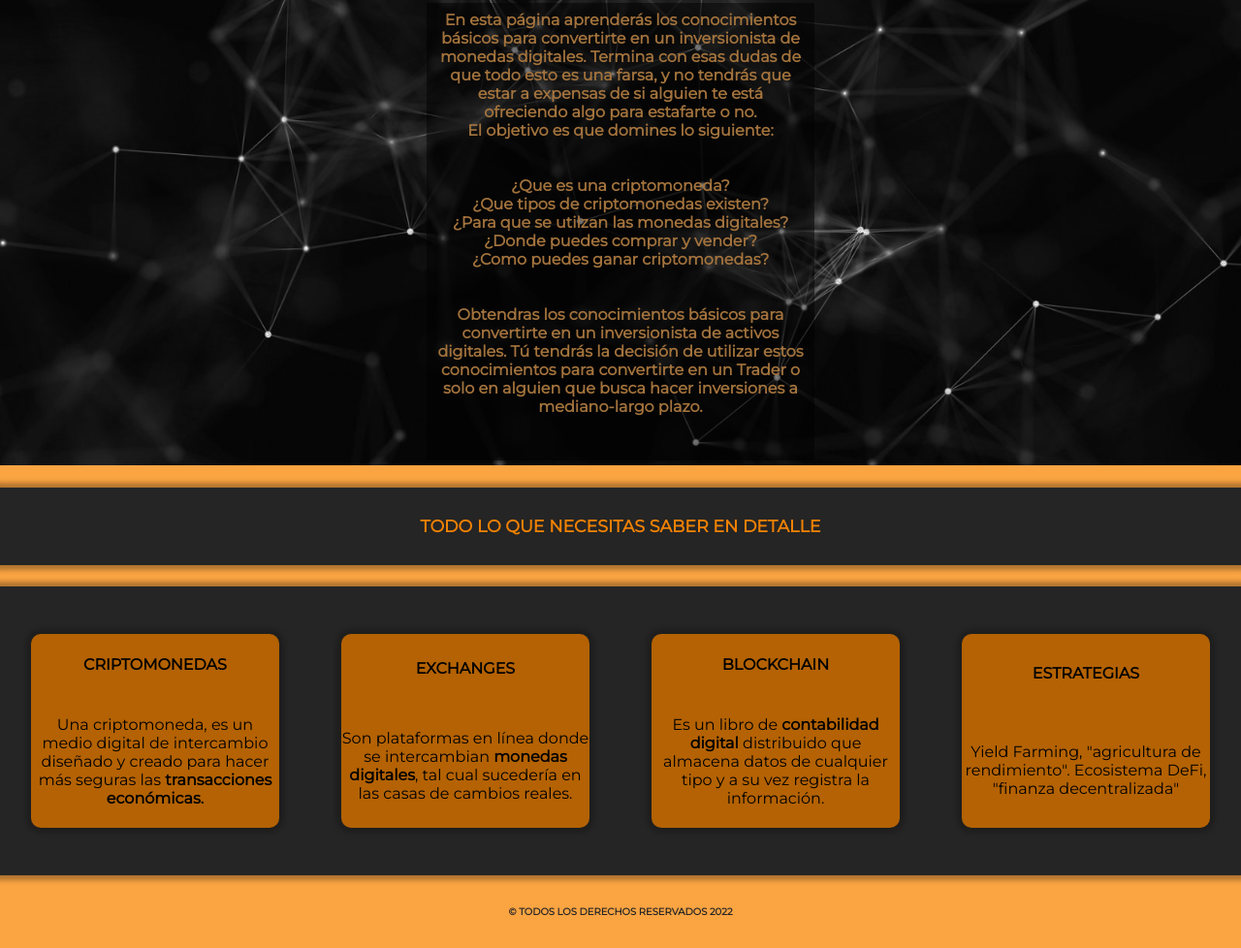
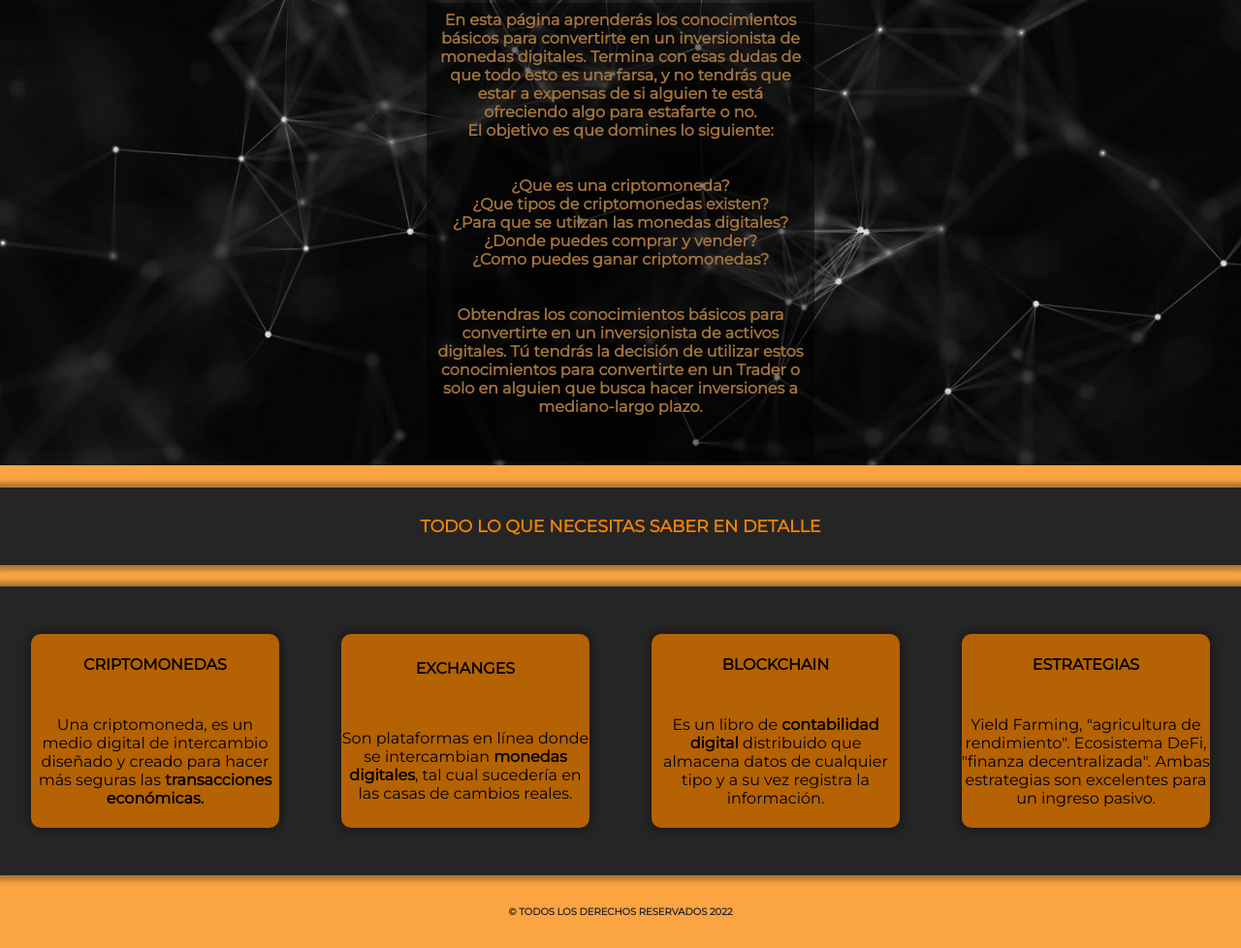
Before and after one commit to jesusre890/criptoarg, a website: page index.html in a window 1280 px wide. Shown: the part 793-1771 px from the top of the page at 97% size. Drawn offline with Linux system fonts and the light colour scheme.

Commit message:
se modifico estrategia dentro de footer

```diff
--- a/index.html
+++ b/index.html
@@ -97,7 +97,7 @@
             </div>
             <div class="estrategias">
                 <h4>ESTRATEGIAS</h4>
-                <p>Yield Farming, "agricultura de rendimiento". Ecosistema DeFi, "finanza decentralizada"</p>
+                <p>Yield Farming, "agricultura de rendimiento". Ecosistema DeFi, "finanza decentralizada". Ambas estrategias son excelentes para un ingreso pasivo.</p>
             </div>
         </div>
             <div class="copy__footer">
```
